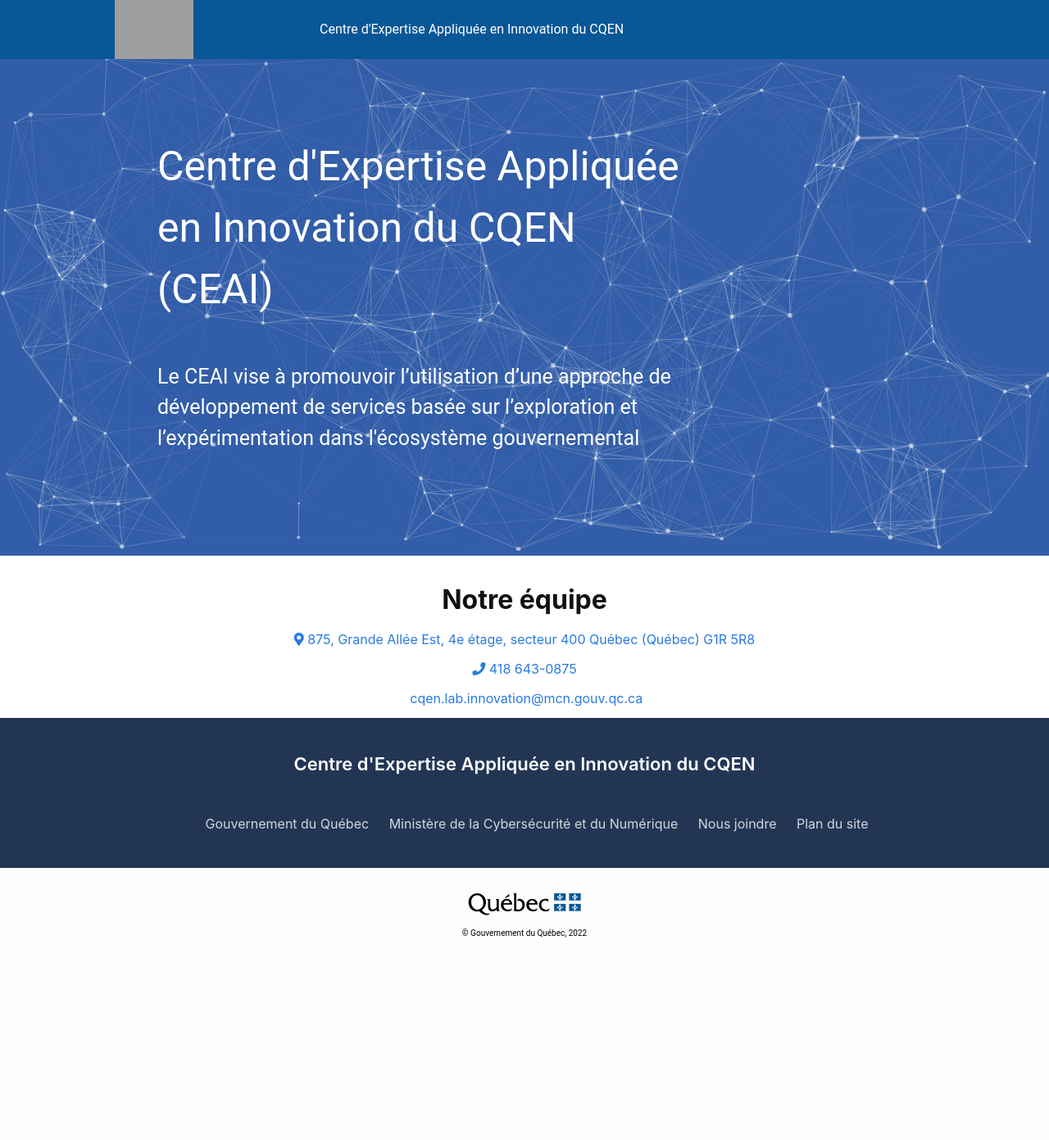
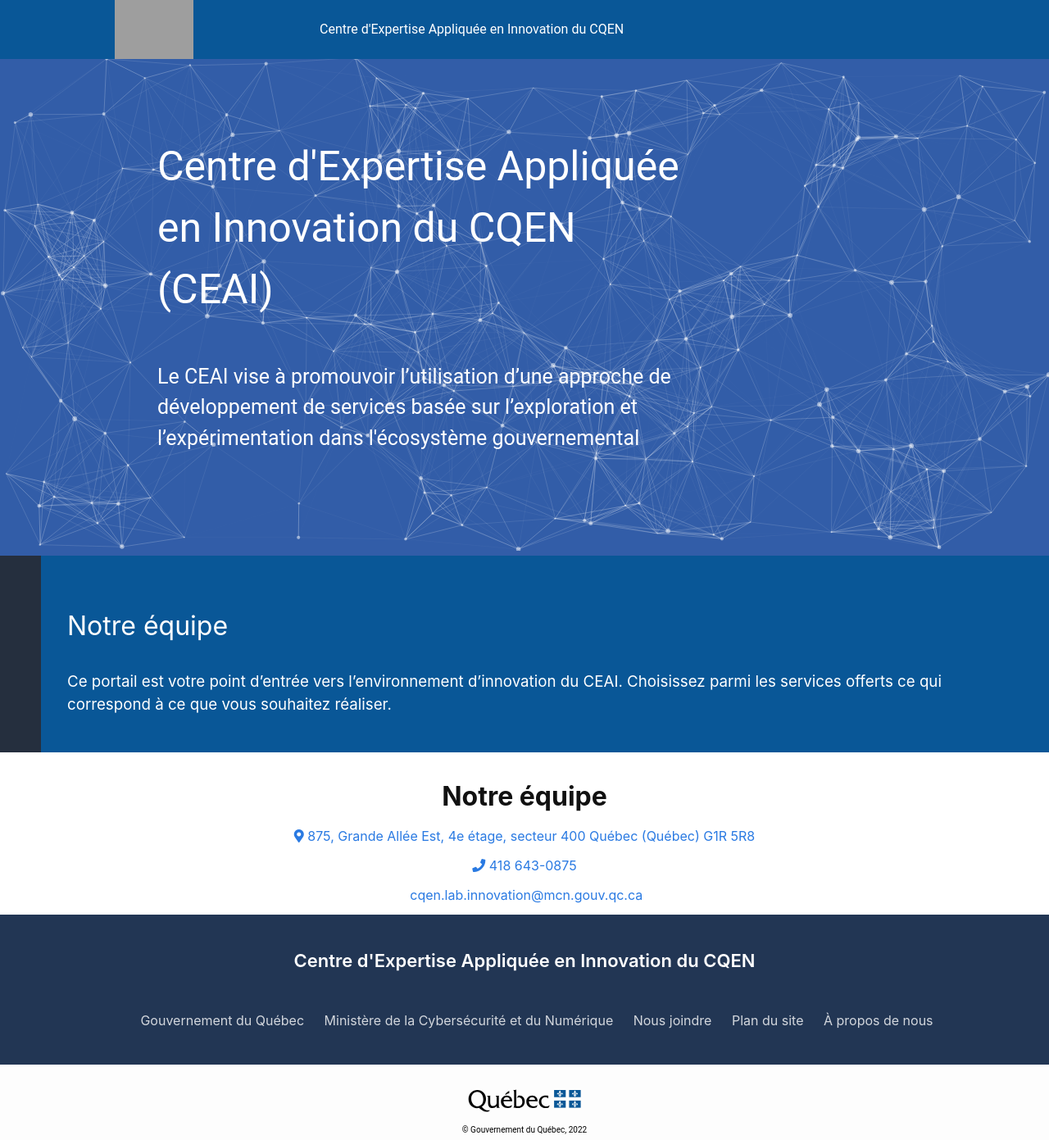
Before and after one commit to PierreJiji/CI-test, a Jekyll site: the page built from _pages/a-propos-de-nous.markdown, in a window 1280 px wide and 1391 px high. Shown: the whole window at 82% size. Built offline with Jekyll 4.4.1, drawn with Linux system fonts in a browser that asks for light colours; grey boxes are pictures that could not be loaded.

Commit message:
Changement-Menu
Signed-off-by: mvaba01 <basile.mvayimberi@mcn.gouv.qc.ca>

```diff
--- a/_includes/footer.html
+++ b/_includes/footer.html
@@ -54,6 +54,7 @@
             <li class="list-inline-item"><a href="https://www.quebec.ca/gouvernement/ministere/cybersecurite-numerique">Ministère de la Cybersécurité et du Numérique</a></li>
             <li class="list-inline-item"><a href="{{site.baseurl}}/nous-joindre">Nous joindre </a></li>
             <li class="list-inline-item"><a href="{{site.baseurl}}/plan-du-site">Plan du site</a></li>
+            <li class="list-inline-item"><a href="{{site.baseurl}}/a-propos-de-nous">À propos de nous</a></li>
         </ul>
     </footer>
   </div>
--- a/_layouts/a-propos-de-nous.html
+++ b/_layouts/a-propos-de-nous.html
@@ -22,13 +22,13 @@
     {%- include header.html -%}
     {%- include particles.html -%}
 
-    <!--<div class="index-description">
-      <h1> Commencez à innover dès maintenant! </h1>
+    <div class="index-description">
+      <h1>Notre équipe</h1>
       <h3>
         Ce portail est votre point d’entrée vers l’environnement d’innovation du CEAI.
         Choisissez parmi les services offerts ce qui correspond à ce que vous souhaitez réaliser.
       </h3>
-    </div>-->
+    </div>
     <div class="testt">
       <h1 class="first-title">Notre équipe</h1>
       <div class="list-1">
--- a/_layouts/nous-joindre.html
+++ b/_layouts/nous-joindre.html
@@ -43,7 +43,7 @@
       </div>
       <div class="list-3">
           <ul class="contact-list">
-            <li class="list-item"><a href="mailto:cqen.lab.innovation@mcn.gouv.qc.ca" ><i class="tailleXL fa fa-envelope-o"></i> cqen.lab.innovation@mcn.gouv.qc.ca</a></li>
+            <li class="list-item"><a href="mailto:cqen.lab.innovation@mcn.gouv.qc.ca" ><i class="tailleXL fa fa-envelope-square"></i> cqen.lab.innovation@mcn.gouv.qc.ca</a></li>
 
         </ul>
       </div>
--- a/_layouts/plan-du-site.html
+++ b/_layouts/plan-du-site.html
@@ -50,6 +50,11 @@
           <li class="list-item"><a href="{{site.baseurl}}/nous-joindre">Nous joindre </a></li>
       </ul>
     </div>
+    <div class="list-5">
+      <ul class="contact-list">
+        <li class="list-item"><a href="{{site.baseurl}}/a-propos-de-nous">À propos de nous</a></li>
+    </ul>
+  </div>
 
   </div>
 
```
